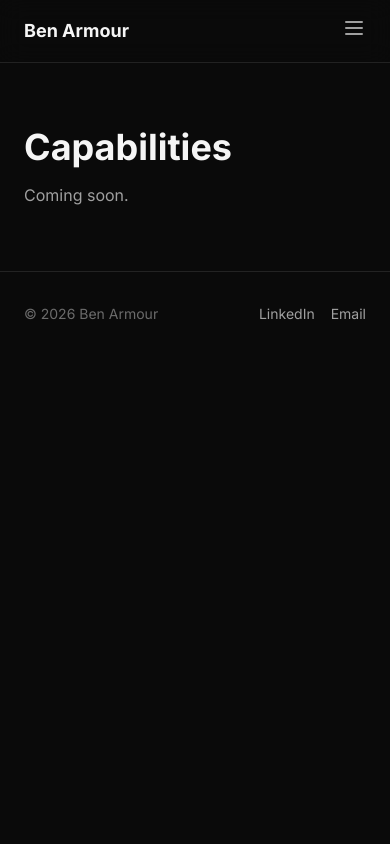
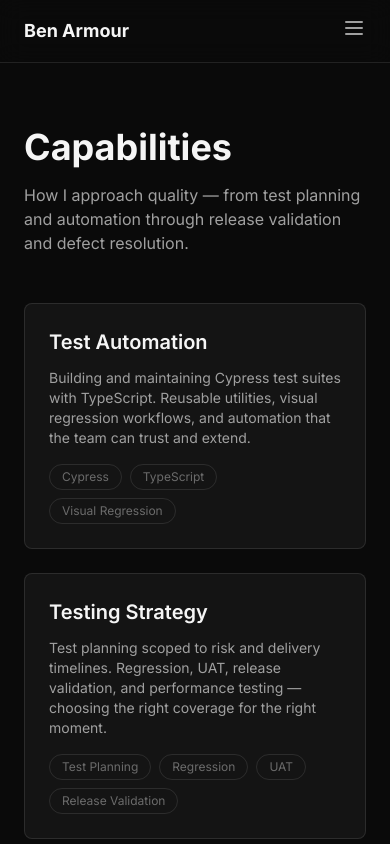
Before and after one commit to LostInTyping/BuildVerified, a Next.js app: page /capabilities in a window 390 px wide. Shown: the top 844 px of the page. Built offline with nearby package versions, Linux system fonts and the light colour scheme.

Commit message:
feat(capabilities): add skill category cards with descriptions and tool chips
Replace stub with six capability cards in a responsive 2-column grid,
each showing a title, description, and tool chips.

```diff
--- a/src/app/capabilities/page.tsx
+++ b/src/app/capabilities/page.tsx
@@ -1,8 +1,75 @@
+const capabilities = [
+  {
+    title: "Test Automation",
+    description:
+      "Building and maintaining Cypress test suites with TypeScript. Reusable utilities, visual regression workflows, and automation that the team can trust and extend.",
+    tools: ["Cypress", "TypeScript", "Visual Regression"],
+  },
+  {
+    title: "Testing Strategy",
+    description:
+      "Test planning scoped to risk and delivery timelines. Regression, UAT, release validation, and performance testing — choosing the right coverage for the right moment.",
+    tools: ["Test Planning", "Regression", "UAT", "Release Validation"],
+  },
+  {
+    title: "Defect Lifecycle",
+    description:
+      "Owning defects from discovery through verified fix. Log capture, repro isolation, structured Jira tracking, and clear communication that accelerates resolution.",
+    tools: ["Triage", "Repro Isolation", "Jira Tracking", "Verification"],
+  },
+  {
+    title: "Environments & Infrastructure",
+    description:
+      "Building and maintaining test lab environments that mirror production. Device matrices, hardware alignment, cross-platform setup, and network-accessible configurations.",
+    tools: ["Lab Setup", "Device Matrices", "Cross-Platform"],
+  },
+  {
+    title: "CI & Tooling",
+    description:
+      "Integrating automation into CI workflows so tests run on every change. API testing with Postman, version control with Git, and pipeline configuration.",
+    tools: ["Git", "GitHub", "CI Workflows", "Postman"],
+  },
+  {
+    title: "Collaboration & Documentation",
+    description:
+      "Test plans, verification checklists, and stakeholder communication that enable consistent execution. Documentation that supports onboarding and team scalability.",
+    tools: ["Jira", "Confluence", "Test Plans", "Stakeholder Comms"],
+  },
+];
+
 export default function CapabilitiesPage() {
   return (
     <main className="mx-auto max-w-6xl px-6 py-16">
       <h1 className="text-4xl font-bold">Capabilities</h1>
-      <p className="mt-4 text-text-secondary">Coming soon.</p>
+      <p className="mt-4 max-w-2xl text-text-secondary">
+        How I approach quality — from test planning and automation through
+        release validation and defect resolution.
+      </p>
+      <div className="mt-12 grid gap-6 md:grid-cols-2">
+        {capabilities.map((cap) => (
+          <div
+            key={cap.title}
+            className="rounded-lg border border-border bg-bg-card p-6"
+          >
+            <h2 className="text-xl font-semibold text-text-primary">
+              {cap.title}
+            </h2>
+            <p className="mt-3 text-sm text-text-secondary">
+              {cap.description}
+            </p>
+            <div className="mt-4 flex flex-wrap gap-2">
+              {cap.tools.map((tool) => (
+                <span
+                  key={tool}
+                  className="rounded-full border border-border px-3 py-1 text-xs text-text-muted"
+                >
+                  {tool}
+                </span>
+              ))}
+            </div>
+          </div>
+        ))}
+      </div>
     </main>
   );
 }
```
